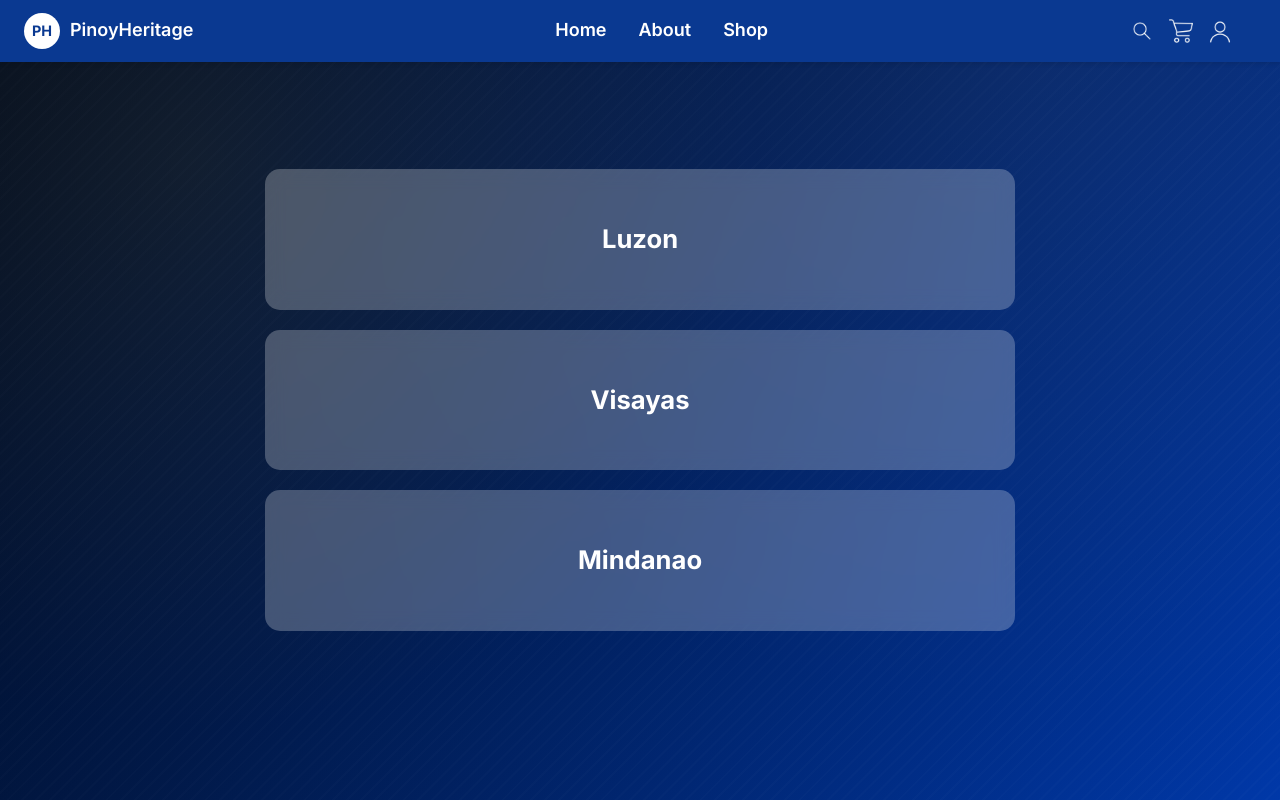
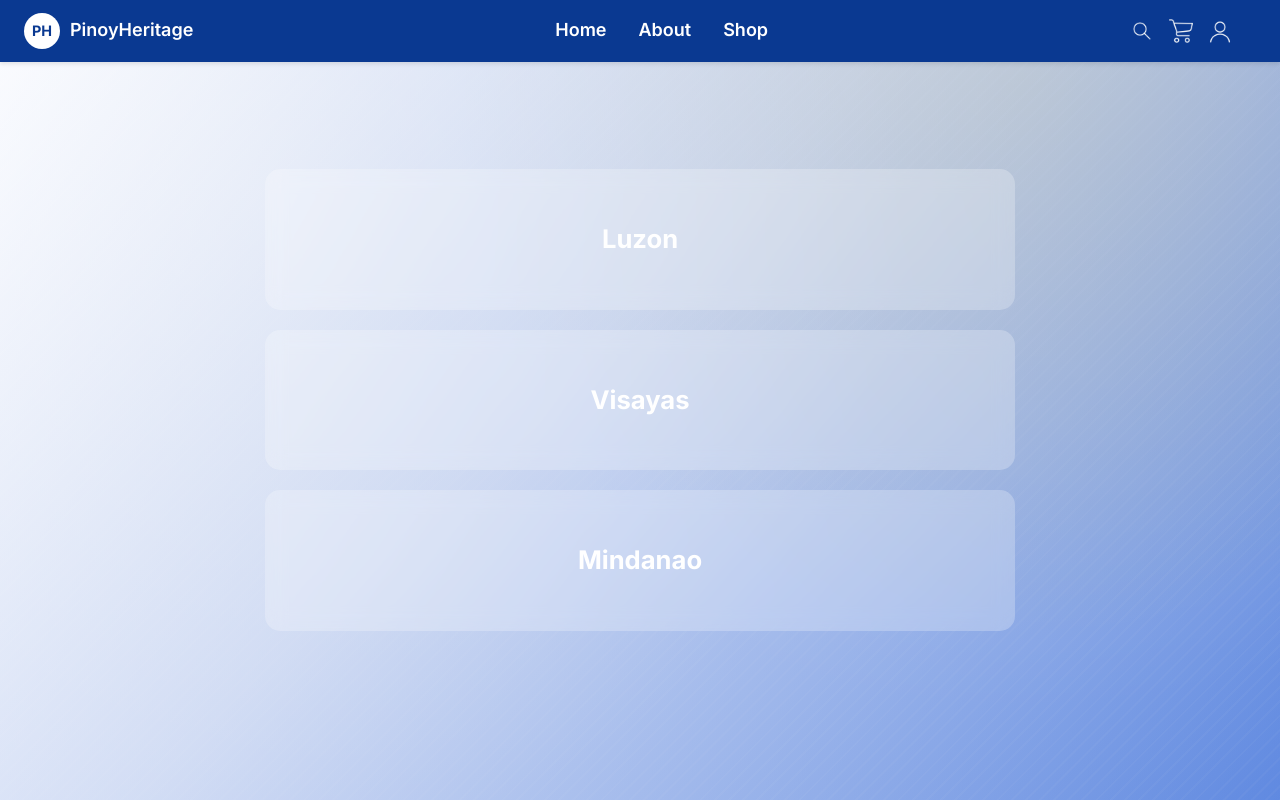
Before and after one commit to Taboada40/PinoyHeritage, a React (Vite) app in the folder Frontend/: page /home in a window 1280 px wide. Built offline with nearby package versions, Linux system fonts and the light colour scheme.

Commit message:
Lighten background in home page

```diff
--- a/Frontend/src/styles/home/homepage.css
+++ b/Frontend/src/styles/home/homepage.css
@@ -26,8 +26,9 @@
   height: 100vh;
   margin: 0;
   padding: 0;
-  background: radial-gradient(circle at 15% 20%, rgba(252, 209, 22, 0.25), transparent 45%),
-    linear-gradient(135deg, #010b1f 0%, #021842 45%, #0038a8 100%);
+  background: radial-gradient(circle at 20% 25%, rgba(255, 255, 255, 0.6), transparent 55%),
+    radial-gradient(circle at 80% 10%, rgba(252, 209, 22, 0.25), transparent 45%),
+    linear-gradient(135deg, #f0f4ff 0%, #dfe8ff 45%, #93b5ff 100%);
   overflow: hidden;
   display: flex;
   align-items: center;
@@ -44,14 +45,14 @@
 }
 
 .home-hero::before {
-  background: radial-gradient(circle at 80% 0%, rgba(255, 255, 255, 0.15), transparent 55%);
+  background: radial-gradient(circle at 80% 0%, rgba(255, 255, 255, 0.35), transparent 55%);
   mix-blend-mode: screen;
 }
 
 .home-hero::after {
   background-image:
-    repeating-linear-gradient(135deg, rgba(255, 255, 255, 0.06) 0, rgba(255, 255, 255, 0.06) 2px, transparent 2px, transparent 10px);
-  opacity: 0.7;
+    repeating-linear-gradient(135deg, rgba(255, 255, 255, 0.12) 0, rgba(255, 255, 255, 0.12) 2px, transparent 2px, transparent 10px);
+  opacity: 0.6;
 }
 
 .home-hero-overlay {
@@ -60,7 +61,7 @@
   left: 0;
   width: 100%;
   height: 100%;
-  background: linear-gradient(120deg, rgba(1, 11, 31, 0.75), rgba(0, 56, 168, 0.65));
+  background: linear-gradient(120deg, rgba(255, 255, 255, 0.65), rgba(0, 56, 168, 0.35));
   z-index: 1;
 }
 
```
